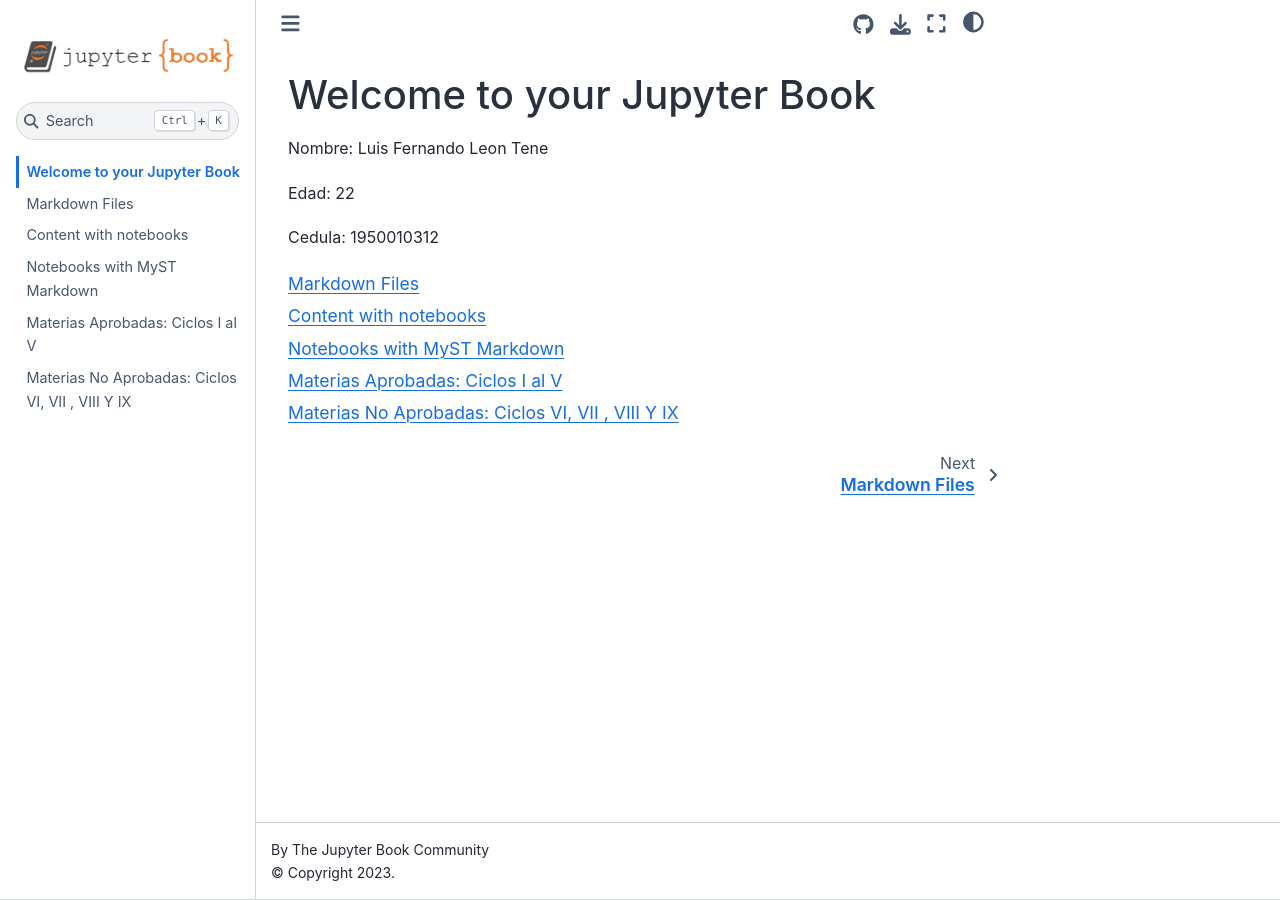
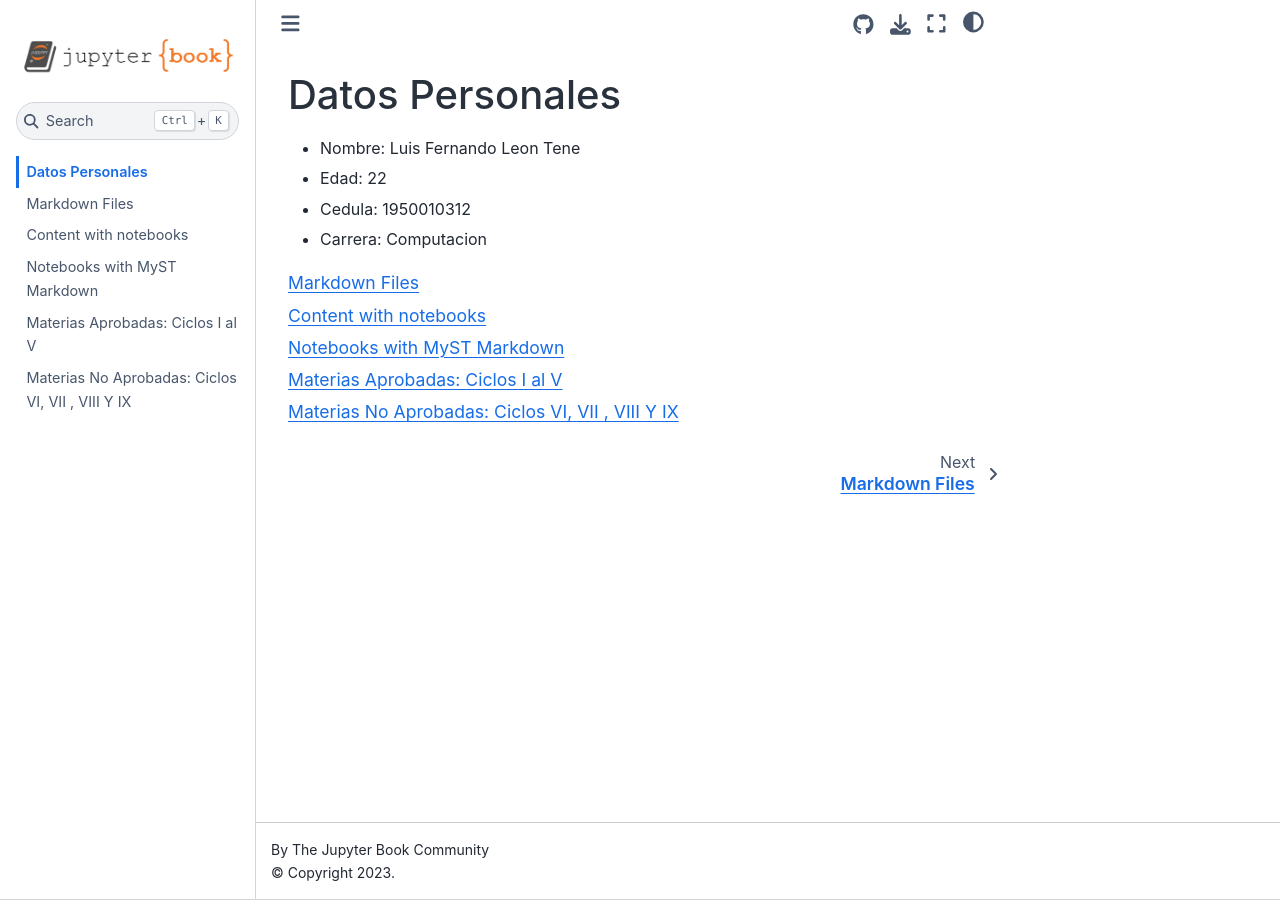
Before and after one commit to luisle0n/Practica1, a Jupyter Book: the page built from intro.md, in a window 1280 px wide. Built offline with Jupyter Book 1.0.4 settings and Sphinx 7.4.7 and the Sphinx Book theme 1.1.4, drawn with Linux system fonts in a browser that asks for light colours.

Commit message:
Practica Semana1

````diff
--- a/intro.md
+++ b/intro.md
@@ -1,10 +1,10 @@
-# Welcome to your Jupyter Book
+# Datos Personales
 
-Nombre: Luis Fernando Leon Tene
+- Nombre: Luis Fernando Leon Tene
+- Edad: 22
+- Cedula: 1950010312
+- Carrera: Computacion
 
-Edad: 22
-
-Cedula: 1950010312
 
 ```{tableofcontents}
 ```
````
